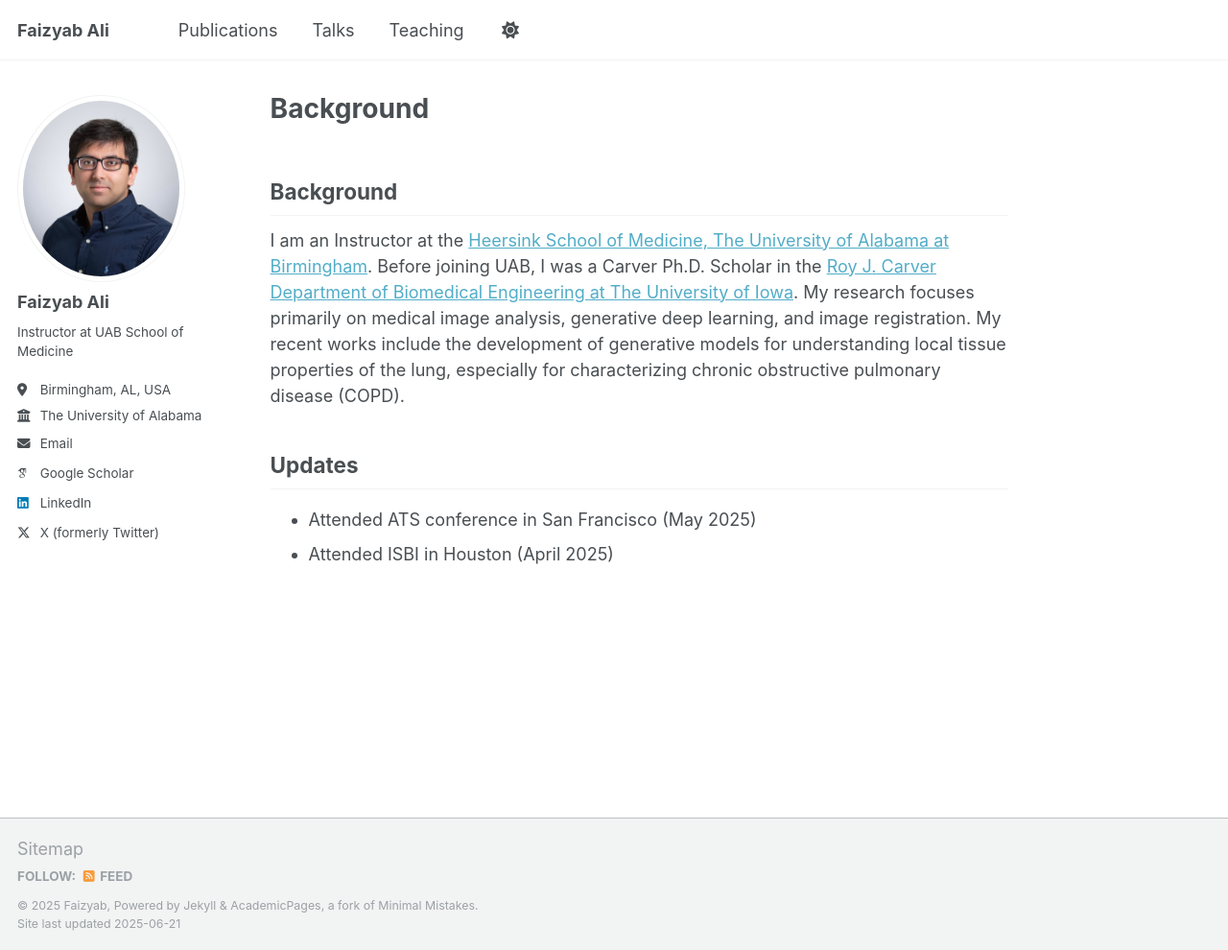
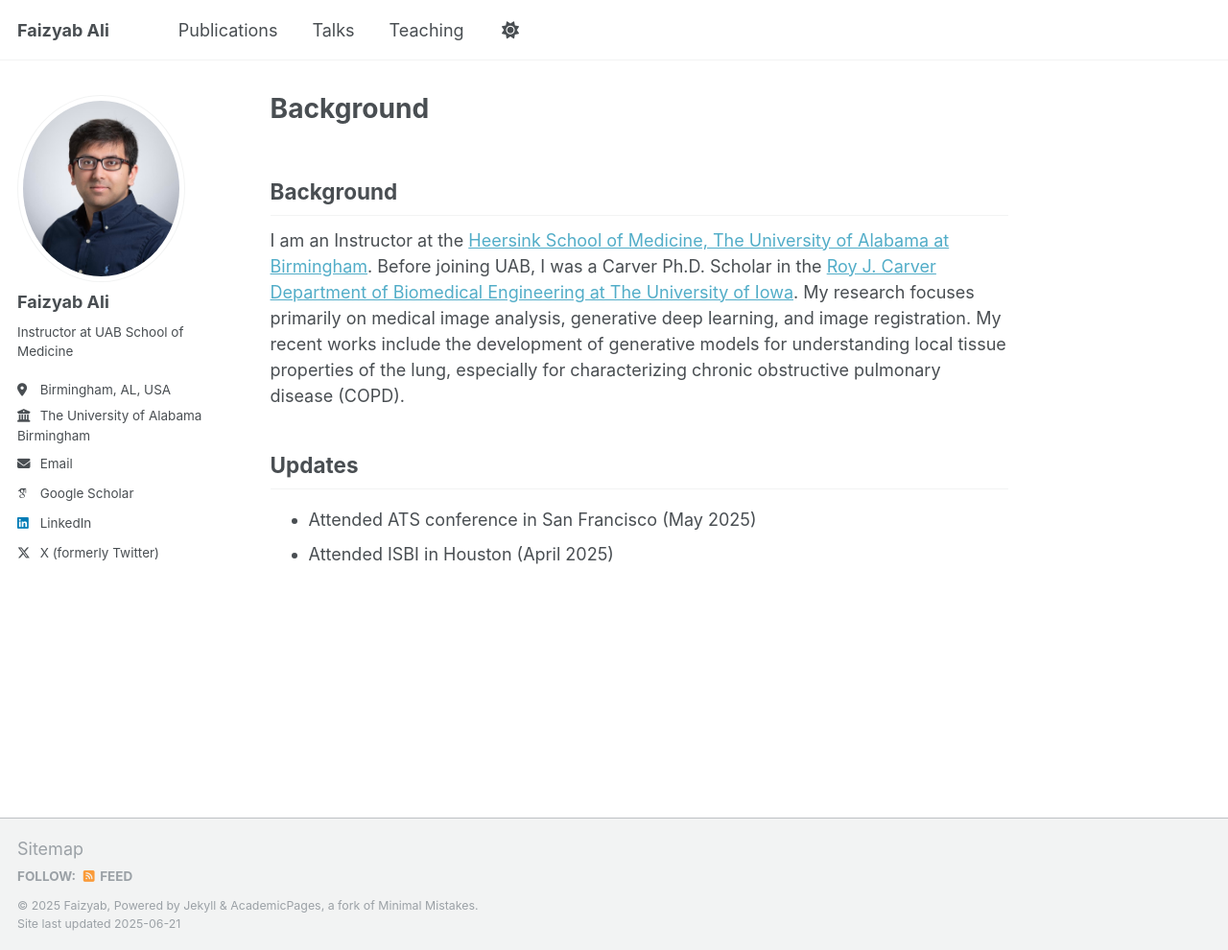
Before and after one commit to MFaizyabAli/mfaizyabali.github.io, a Jekyll site: the page built from _pages/about.md, in a window 1280 px wide and 990 px high. Shown: the whole window at 96% size. Built offline with Jekyll 4.4.1, drawn with Linux system fonts in a browser that asks for light colours; some web fonts are replaced; our own code applies the rules of GitHub Pages for plain Markdown files; part of the change alters nothing that is shown.

```diff
--- a/_config.yml
+++ b/_config.yml
@@ -27,7 +27,7 @@ author:
   pronouns         : # example: "she/her"
   bio              : "Instructor at UAB School of Medicine"
   location         : "Birmingham, AL, USA"
-  employer         : "The University of Alabama\nBirmingham"
+  employer         : "The University of Alabama<br>Birmingham"
   uri              : # URL
   email            : "mchaudh6@uab.edu"
 
```
